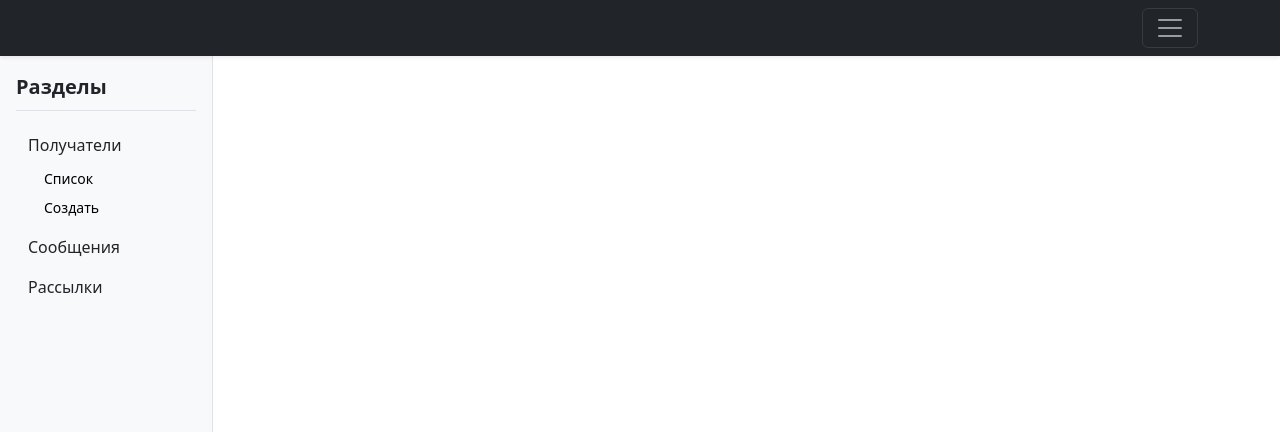
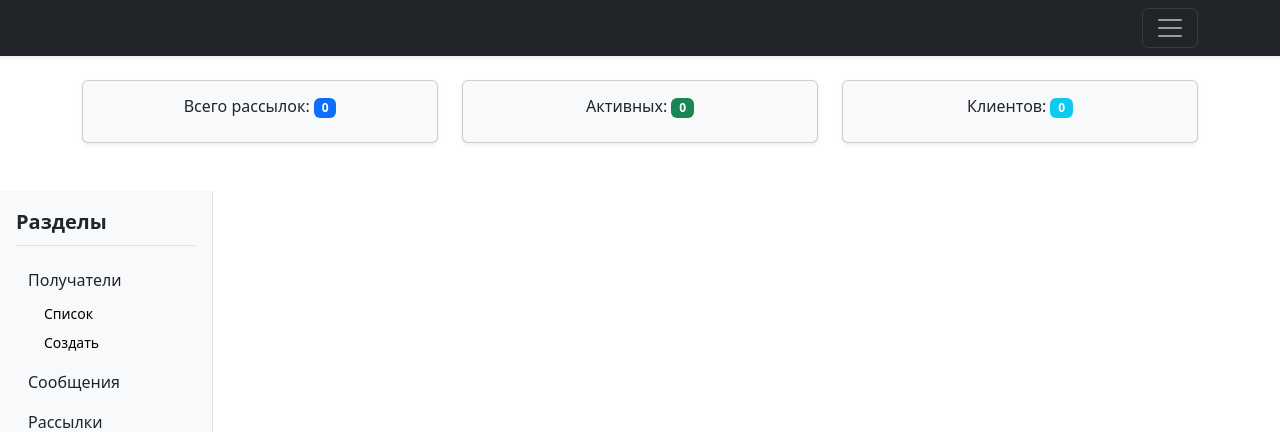
Before and after one commit to GalinaUm/django_web_app, a Django app: page /web_app/main/ in a window 1280 px wide. Shown: the top 432 px of the page. Run offline with Django 5.2, Linux system fonts and the light colour scheme; data that the repository does not hold is empty; some libraries are stand-ins or nearby versions.

Commit message:
fixing_some_changes

```diff
--- a/web_app/templates/web_app/mailing_detail.html
+++ b/web_app/templates/web_app/mailing_detail.html
@@ -77,6 +77,7 @@
                     </div>
                 </div>
                 <!-- Конец нового блока -->
+
             </div>
         </div>
     </div>
--- a/web_app/templates/web_app/main.html
+++ b/web_app/templates/web_app/main.html
@@ -30,6 +30,38 @@
 <header data-bs-theme="dark">
     {% include 'web_app/includes/inc_menu.html' %}
 </header>
+
+
+
+<div class="container mt-4">
+    <!-- Блок статистики  -->
+    <div class="row text-center mb-5">
+        <div class="col-md-4">
+            <div class="card bg-light shadow-sm">
+                <div class="card-body">
+                    <h6>Всего рассылок: <span class="badge bg-primary">{{ total_mailings }}</span></h6>
+                </div>
+            </div>
+        </div>
+        <div class="col-md-4">
+            <div class="card bg-light shadow-sm">
+                <div class="card-body">
+                    <h6>Активных: <span class="badge bg-success">{{ active_mailings }}</span></h6>
+                </div>
+            </div>
+        </div>
+        <div class="col-md-4">
+            <div class="card bg-light shadow-sm">
+                <div class="card-body">
+                    <h6>Клиентов: <span class="badge bg-info">{{ unique_recipients }}</span></h6>
+                </div>
+            </div>
+        </div>
+    </div>
+
+</div>
+
+
 
 <div class="container-fluid">
     <div class="row">
--- a/web_app/views.py
+++ b/web_app/views.py
@@ -5,7 +5,7 @@ from django.views import View
 from django.shortcuts import redirect, get_object_or_404
 from django.contrib import messages
 from .forms import MailRecipientForm, MessageForm, MailingForm
-from .models import Mailing
+from .models import Mailing, MailingAttempt
 from web_app.services import MailingAttemptService
 
 from web_app.models import MailRecipient, Message
@@ -108,6 +108,11 @@ class MailingListView(ListView):
 class MailingDetailView(DetailView):
     model = Mailing
 
+    def get_context_data(self, **kwargs):
+        context = super().get_context_data(**kwargs)
+        context['attempts'] = self.object.attempts.all().order_by('-attempt_time')
+        return context
+
     def get_object(self, queryset = None):
         obj = super().get_object(queryset)
         obj.update_status()
@@ -133,7 +138,6 @@ class MailingDeleteView(DeleteView):
 
 class MailingStartView(View):
 
-    @staticmethod
     def get(self, request, *args, **kwargs):
         mailing = get_object_or_404(Mailing, pk=kwargs.get('pk'))
 
@@ -145,3 +149,10 @@ class MailingStartView(View):
             messages.error(request, message)
 
         return redirect('web_app:mailing_detail', pk=mailing.pk)
+
+
+class MailingAttemptListView(ListView):
+    model = MailingAttempt
+    template_name = 'web_app/mailing_attempt_list.html'
+    # Можно ограничить вывод последними 50 попытками
+    queryset = MailingAttempt.objects.all().order_by('-attempt_time')[:50]
```
Also changed, not shown: web_app/models.py (+20 -2 lines).
